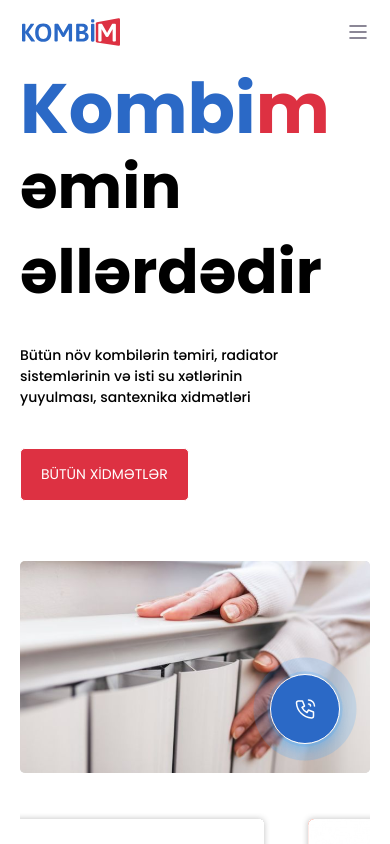
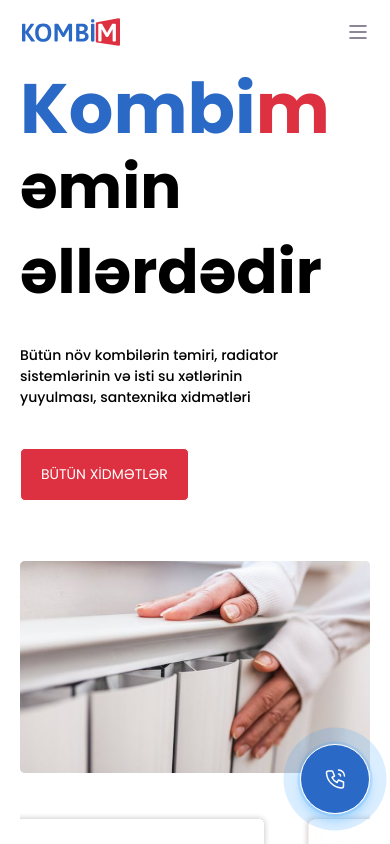
Before and after one commit to iambabazada/kombim-web, a React (Vite) app: page / in a window 390 px wide. Shown: the top 844 px of the page. Built offline with nearby package versions, Linux system fonts and the light colour scheme.

Commit message:
phone resposive

```diff
--- a/src/components/PhoneBtn/PhoneBtn.module.css
+++ b/src/components/PhoneBtn/PhoneBtn.module.css
@@ -7,7 +7,6 @@
     -webkit-animation: hoverWave linear 1s infinite;
     animation: hoverWave linear 1s infinite;
 }
-
 
 
 
@@ -29,3 +28,10 @@
     }
 
 }
+
+@media screen and (max-width: 768px) {
+    .fixed {
+        bottom: 30px;
+        right: 20px;
+    }
+}
```
